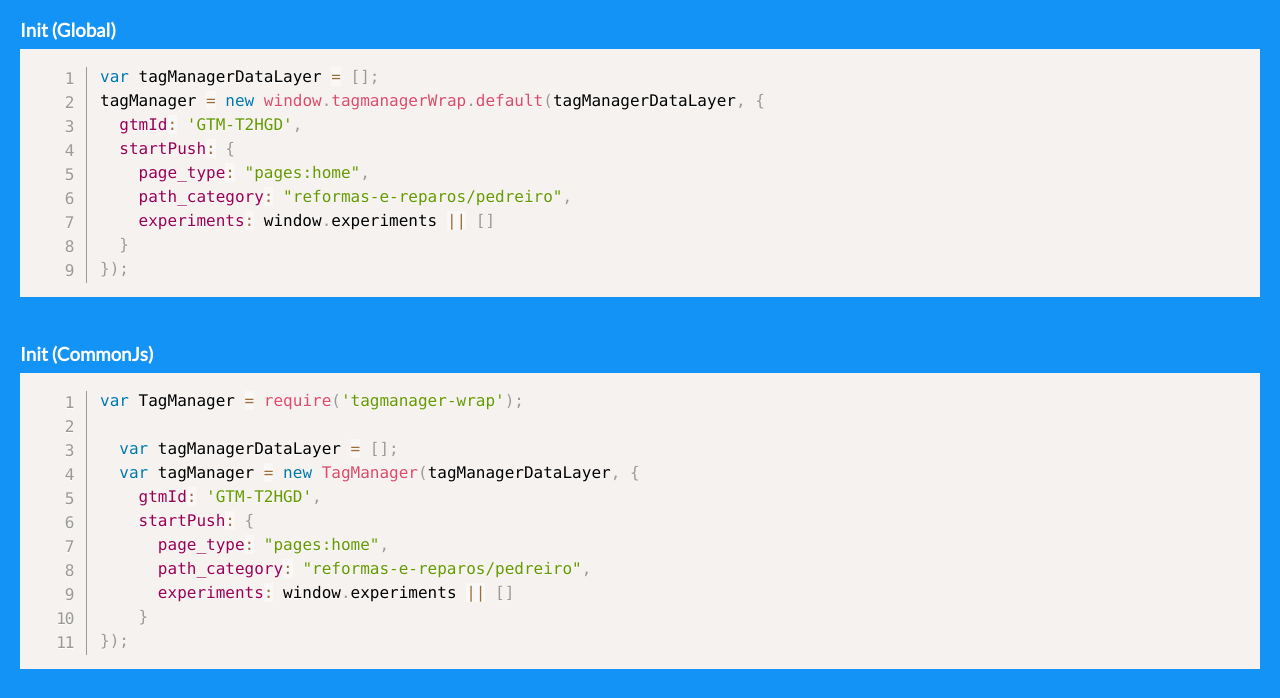
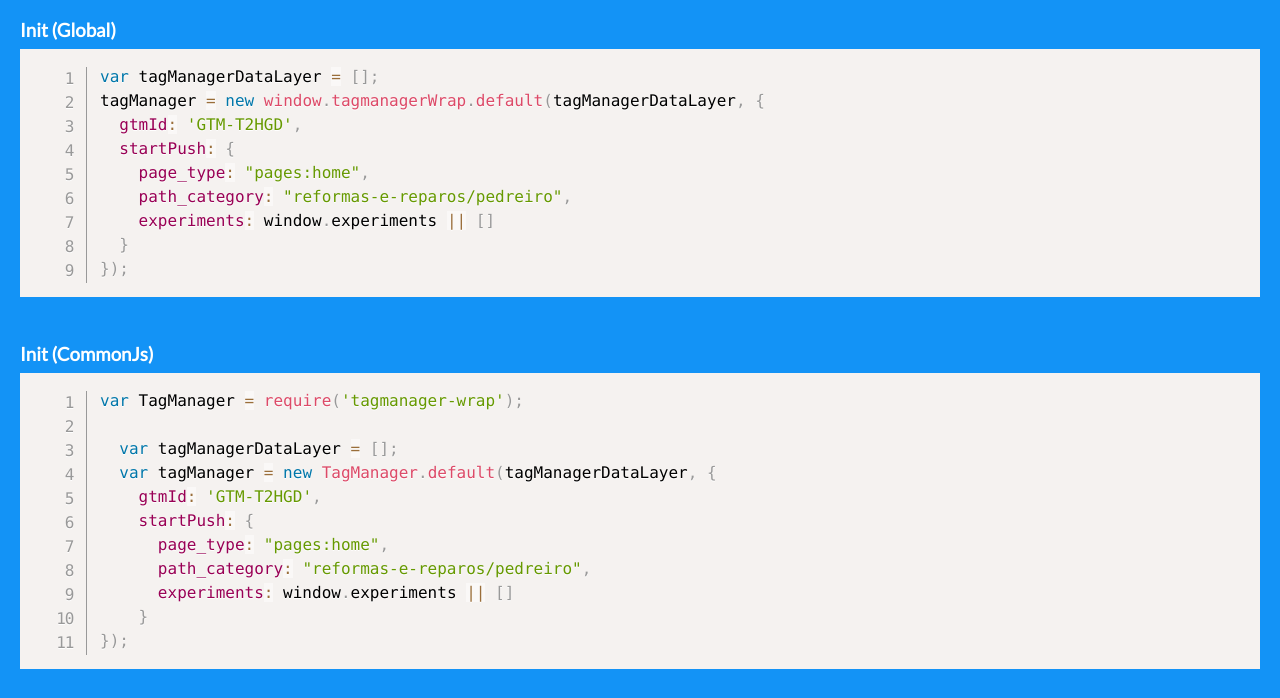
Before and after one commit to getninjas/tagmanager-wrap, a website: page index.html in a window 1280 px wide. Shown: the part 102-800 px from the top of the page. Drawn offline with nearby package versions, Linux system fonts and the light colour scheme.

Commit message:
update docs

```diff
--- a/index.html
+++ b/index.html
@@ -42,7 +42,7 @@
   <code class="language-javascript line-numbers">var TagManager = require('tagmanager-wrap');
 
     var tagManagerDataLayer = [];
-    var tagManager = new TagManager(tagManagerDataLayer, {
+    var tagManager = new TagManager.default(tagManagerDataLayer, {
       gtmId: 'GTM-T2HGD',
       startPush: {
         page_type: "pages:home",
```
